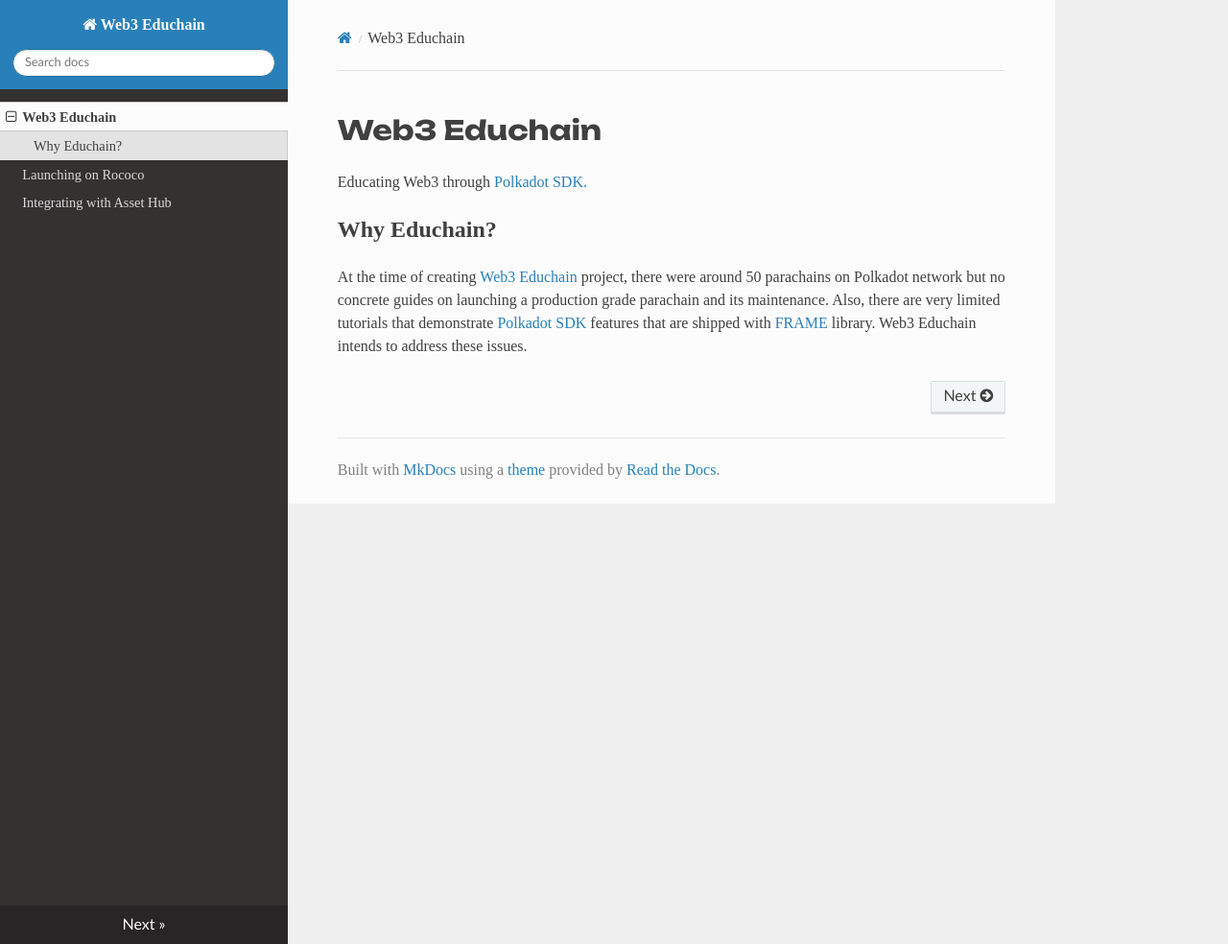
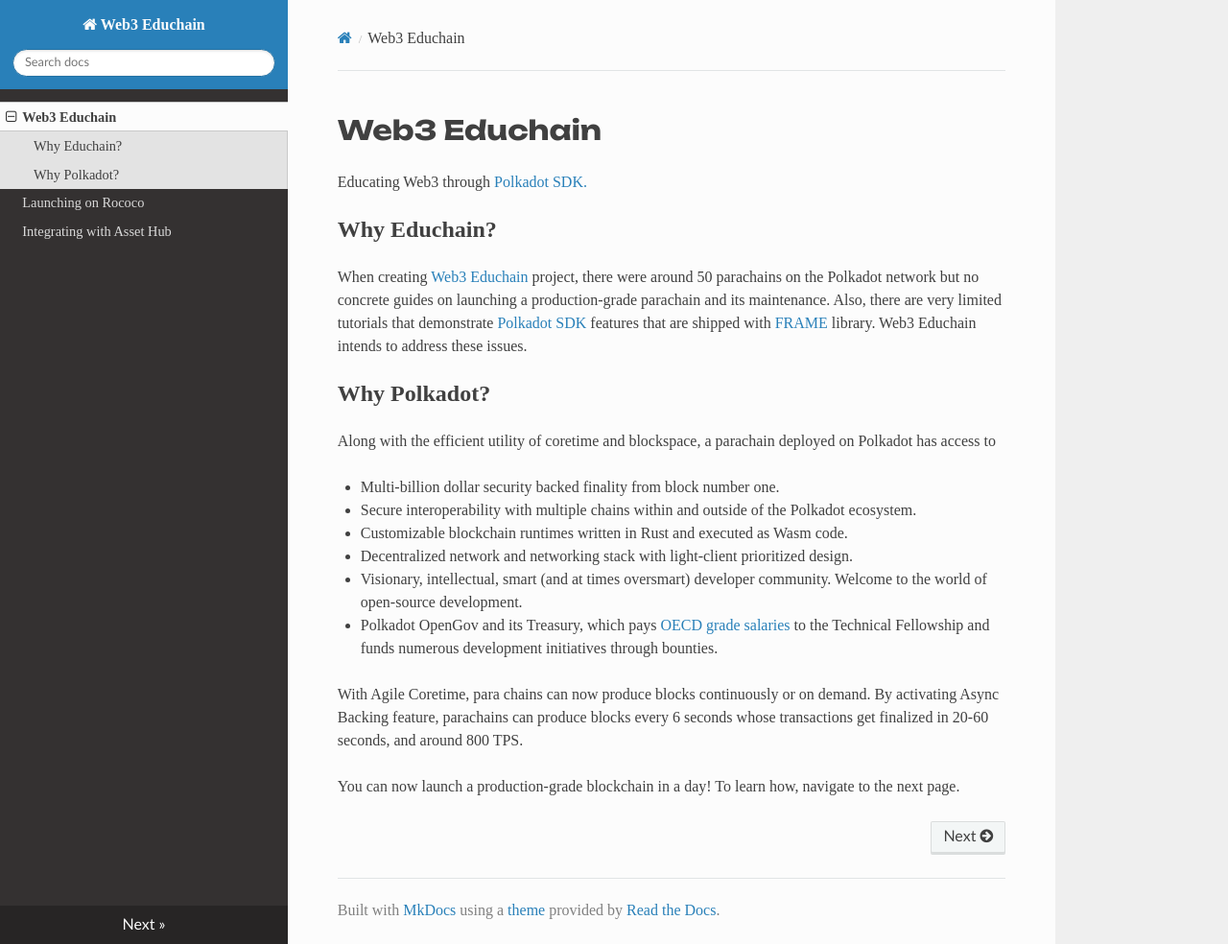
Before and after one commit to w3f/educhain, an MkDocs documentation site: the page built from docs/index.md, in a window 1280 px wide and 984 px high. Shown: the whole window at 96% size. Built offline with MkDocs 1.6.1, drawn with Linux system fonts in a browser that asks for light colours; nearby versions of some CDN libraries.

Commit message:
Update index.md

```diff
--- a/docs/index.md
+++ b/docs/index.md
@@ -4,8 +4,25 @@
 
 ## Why Educhain?
 
-At the time of creating [Web3 Educhain](https://github.com/w3f/educhain) project, there were around 50 parachains on Polkadot network but no
-concrete guides on launching a production grade parachain and its maintenance. Also, there are very limited
+When creating [Web3 Educhain](https://github.com/w3f/educhain) project, there were around 50 parachains on the Polkadot network but no
+concrete guides on launching a production-grade parachain and its maintenance. Also, there are very limited
 tutorials that demonstrate [Polkadot SDK](https://github.com/paritytech/polkadot-sdk) features that are
 shipped with [FRAME](https://github.com/paritytech/polkadot-sdk/tree/master/substrate/frame) library.
 Web3 Educhain intends to address these issues.
+
+## Why Polkadot?
+
+Along with the efficient utility of coretime and blockspace, a parachain deployed on Polkadot has access to
+
+- Multi-billion dollar security backed finality from block number one.
+- Secure interoperability with multiple chains within and outside of the Polkadot ecosystem.
+- Customizable blockchain runtimes written in Rust and executed as Wasm code.
+- Decentralized network and networking stack with light-client prioritized design.
+- Visionary, intellectual, smart (and at times oversmart) developer community. Welcome to the world of open-source development.
+- Polkadot OpenGov and its Treasury, which pays [OECD grade salaries](https://polkadot-fellows.github.io/dashboard/#/membership) to the Technical Fellowship and funds numerous development initiatives through bounties.
+
+With Agile Coretime, para chains can now produce blocks continuously or on demand. By activating Async Backing
+feature, parachains can produce blocks every 6 seconds whose transactions get finalized in 20-60 seconds, and
+around 800 TPS.
+
+You can now launch a production-grade blockchain in a day! To learn how, navigate to the next page.
```
